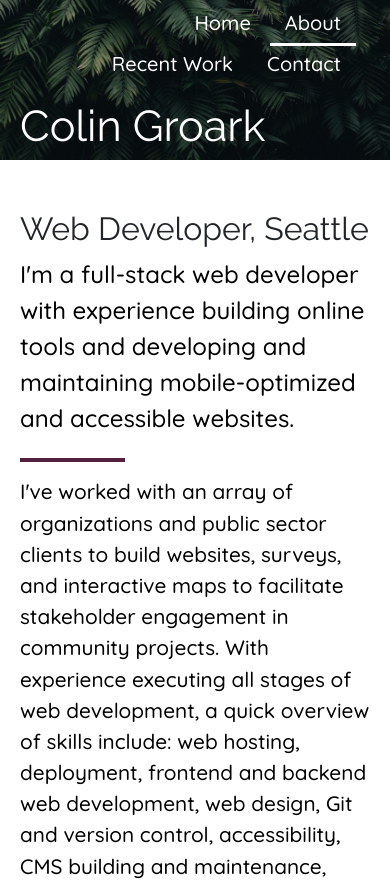
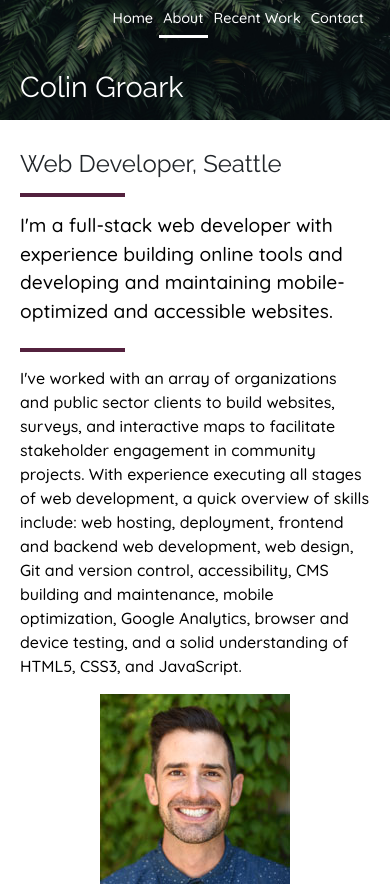
Before and after one commit to cgroark/portfolio2020, a React (Create React App) app: page /about in a window 390 px wide. Shown: the top 886 px of the page. Built offline with nearby package versions, Linux system fonts and the light colour scheme; a web font is replaced by a local one.

Commit message:
mobile op styling

```diff
--- a/src/App.scss
+++ b/src/App.scss
@@ -256,6 +256,7 @@ img{
       font-size: 2.2rem;
       color: $darkgreen;
       padding: 5px 0 8px 0;
+      border-bottom: 2px solid $darkgreen;
     }
     img{
       display: block;
@@ -295,15 +296,59 @@ img{
   }
 }
 @media only screen and (max-width: 600px) {
+  .main-body{
+    padding-top: 20px;
+  }
   .home-navigation li {
     display: inline-block;
-    padding: 15px;
+    padding: 10px;
   }
-  .App h1{
-    font-size: 2.7rem;
+  .navigation div{
+    padding: 0 10px;
+    ul li .nav-link{
+      font-size: .9rem;
+      padding: 3px 4px 5px;
+      margin-right: 2px;
+    }
   }
+  .other-heading{
+    height: 120px;
+   div {
+    padding: 70px 20px 0;
+   }
+  }
+  .projects .projects-nav button {
+    font-size: 1.1rem;
+    padding: 0px 18px;
+    margin: 0 2px 10px;
+  }
+  .App{
+    h1{
+      font-size: 1.8rem;
+    }
+    h2{
+      font-size: 1.5rem;
+      margin-top: 10px;
+    }
+    h3{
+      font-size: 1.4rem;
+    }
+    p.lead {
+      font-size: 1.2rem;
+    }
+    p, .projects .project-each.col-md-6 > div p, .projects .project-each.col-md-12 > div p {
+      font-size: 1rem;
+    }
+  }
+  .projects .project-each.col-md-6 > div h2.project-title, .projects .project-each.col-md-12 > div h2.project-title {
+    font-size: 1.6rem;
+  }
+  .projects .project-each.col-md-6 > div h3, .projects .project-each.col-md-6 > div a, .projects .project-each.col-md-12 > div h3, .projects .project-each.col-md-12 > div a {
+    padding: 5px 5px 8px 5px;
+    font-size: 1rem;
+  }
+
 }
-
 
 
 /*weather app*/
@@ -344,7 +389,7 @@ img{
     input:hover{
       background-color: $light-grey;
       transition: 1s;
-  }
+    }
     input:focus{
         outline: none;
     }
@@ -499,6 +544,9 @@ hr{
     font-size: 50px;
     margin-bottom: 0;
   }
+  .projects .project-each .weather-div form input {
+    font-size: 1rem;
+  }
 }
 @media only screen and (max-width: 500px) {
   .projects .project-each .weather-div form input {
@@ -574,13 +622,39 @@ hr{
     font-family: 'Permanent Marker', cursive;
     font-size: 48px;
   }
-  @keyframes App-logo-spin {
-    from {
-      transform: rotate(0deg);
+}
+@media only screen and (max-width: 600px) {
+  .projects .project-each .weather-div{
+    form{
+      input{
+        font-size: 1.5rem;
+        width: 70%;
+      }
+      ::placeholder{
+        font-size: .8rem;
+      }
     }
-    to {
-      transform: rotate(360deg);
+    #weather-results {
+      h4{
+        font-size: 1rem;
+      }
+      .current-weather {
+        #city {
+          font-size: 1.2em;
+        }
+        #current-temp {
+          font-size: 2.5rem;
+          font-weight: 100;
+          margin-top: 10px;
+        }
+        #current-desc {
+          margin-top: 0;
+          font-size: 1.6rem;
+        }
+        #humidity {
+          font-size: 1rem;
+        }
+      }
     }
   }
-
 }
--- a/src/components/about.js
+++ b/src/components/about.js
@@ -35,6 +35,7 @@ class About extends React.Component {
                     <Row>
                         <Col md={8}>
                         <h2>Web Developer, Seattle</h2>
+                        <hr></hr>
                         </Col>
                     </Row>
                     <Row>
```
